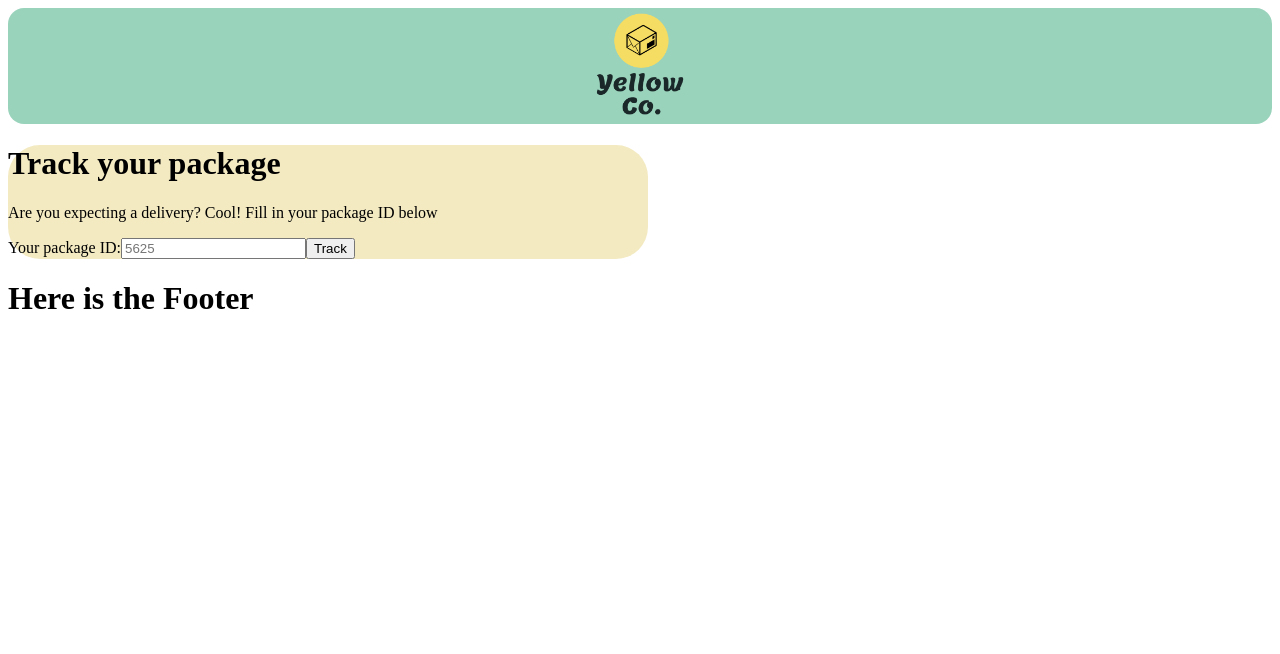
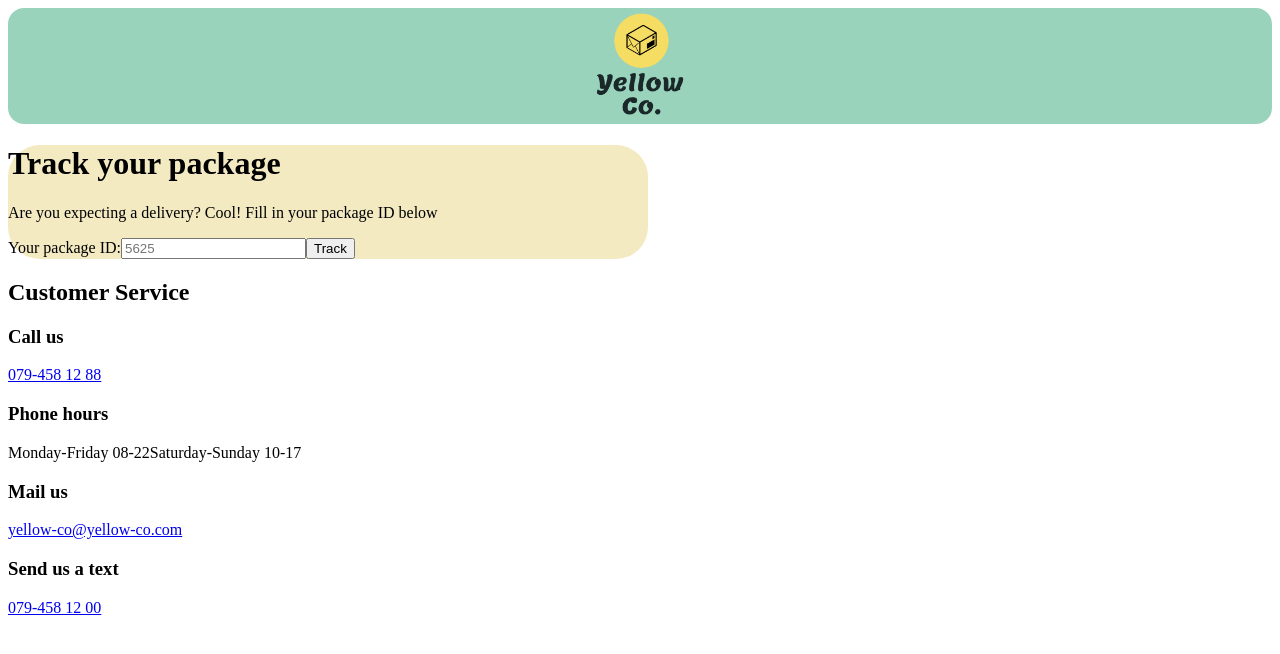
Before and after one commit to awesome-button/package-tracker, a React (Create React App) app: page / in a window 1280 px wide. Shown: the top 654 px of the page. Built offline with nearby package versions, Linux system fonts and the light colour scheme; no server answers.

Commit message:
implemented footer component

```diff
--- a/src/components/organisms/Footer.jsx
+++ b/src/components/organisms/Footer.jsx
@@ -3,7 +3,21 @@ import React from "react";
 const Footer = () => {
   return (
     <footer className="footer">
-      <h1>Here is the Footer</h1>
+      <h2>Customer Service</h2>
+
+      <h3>Call us</h3>
+      <a href="tel: 0794581288">079-458 12 88</a>
+      <h3>Phone hours</h3>
+      <span>Monday-Friday 08-22</span>
+      <span>Saturday-Sunday 10-17</span>
+
+      <h3>Mail us</h3>
+      <a href="mailto:yellow-co@yellow-co.com">yellow-co@yellow-co.com</a>
+
+      <h3>Send us a text</h3>
+      <a href="sms: 0794581200">079-458 12 00</a>
+
+      {/* maybe could add social media links */}
     </footer>
   );
 };
```
